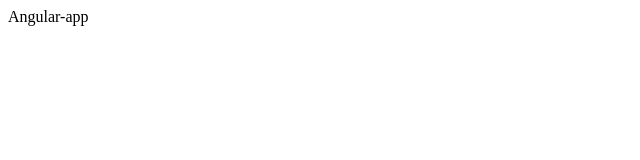
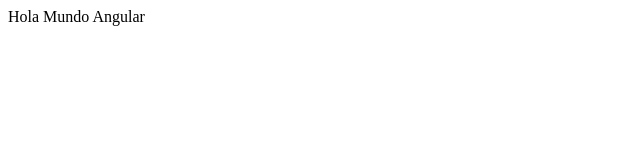
Before and after one commit to Abudavi/Angular-app, an Angular app: page / in a window 1280 px wide. Shown: the top 160 px of the page, without its empty margins (0-640 px from the left). Built offline with nearby package versions, Linux system fonts and the light colour scheme.

Commit message:
se agrego contenido al titulo

```diff
--- a/src/app/app.component.ts
+++ b/src/app/app.component.ts
@@ -8,5 +8,5 @@
   styleUrl: './app.component.css'
 })
 export class AppComponent {
-  title = 'Angular-app';
+  title = 'Hola Mundo Angular';
 }
```
